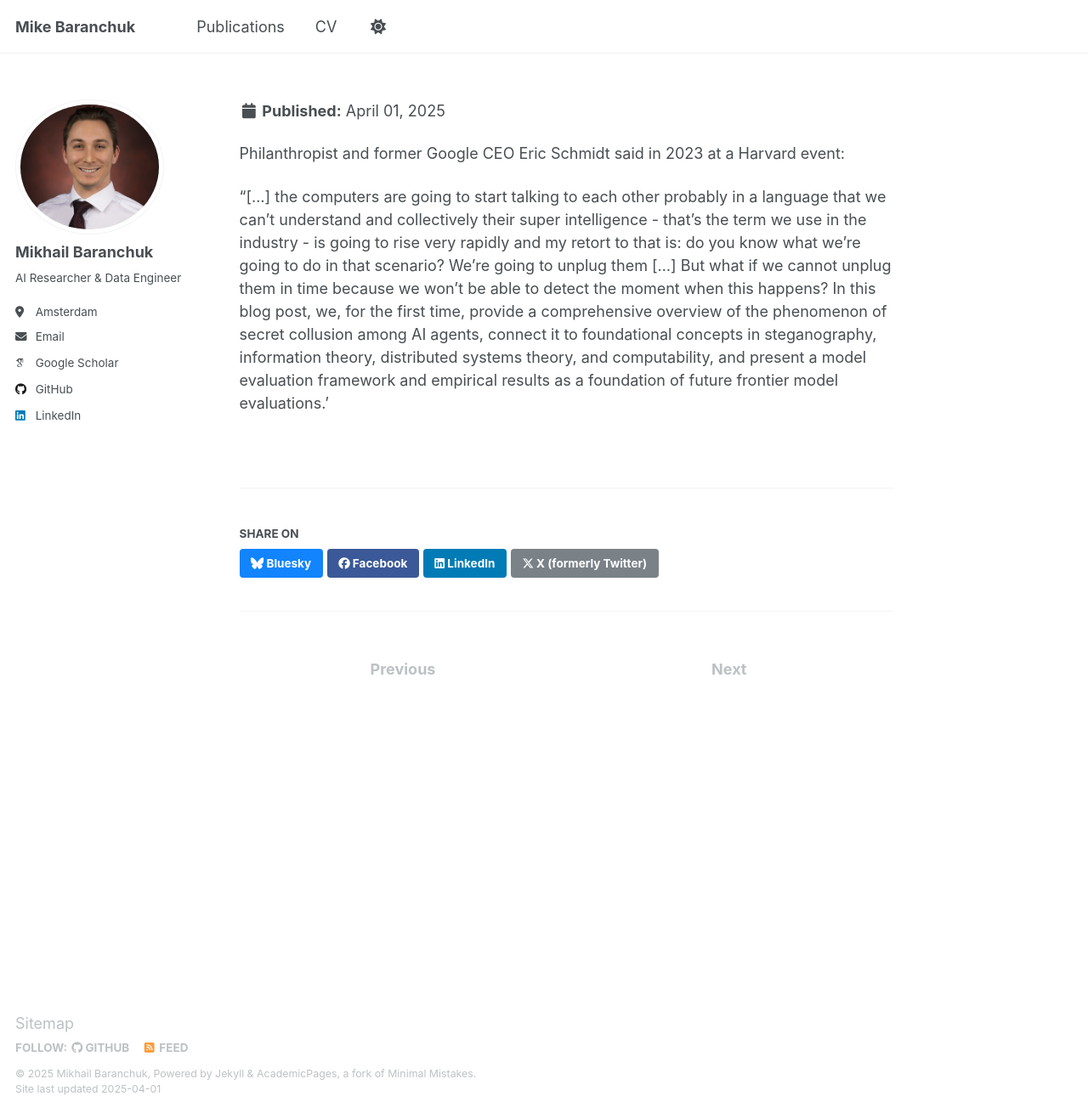
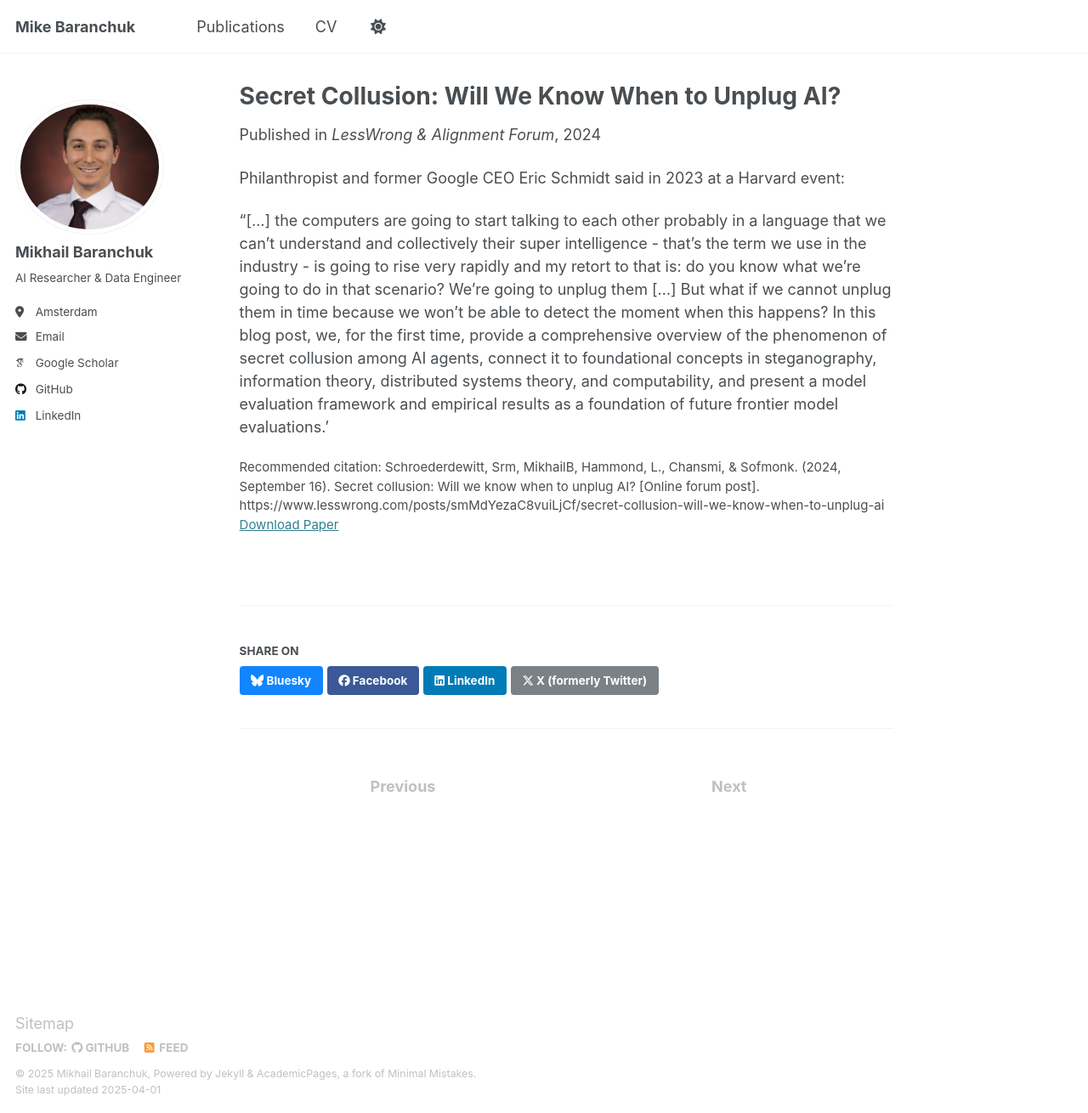
Before and after one commit to BaranchukM/BaranchukM.github.io, a Jekyll site: the page built from _publications/LW_Collusion.md, in a window 1280 px wide and 1310 px high. Shown: the whole window at 85% size. Built offline with Jekyll 4.4.1, drawn with Linux system fonts in a browser that asks for light colours; some web fonts are replaced.

Commit message:
Update LW_Collusion.md

```diff
--- a/_publications/LW_Collusion.md
+++ b/_publications/LW_Collusion.md
@@ -3,12 +3,12 @@ title: "Secret Collusion: Will We Know When to Unplug AI?"
 collection: publications
 category: blog
 permalink: /LW_Collusion
-excerpt: '|
+excerpt: |
   Philanthropist and former Google CEO Eric Schmidt said in 2023 at a Harvard event:
 
   "[...] the computers are going to start talking to each other probably in a language that we can't understand and collectively their super intelligence - that's the term we use in the industry - is   going to rise very rapidly and my retort to that is: do you know what we're going to do in that scenario? We're going to unplug them [...]
 
-  But what if we cannot unplug them in time because we won't be able to detect the moment when this happens? In this blog post, we, for the first time, provide a comprehensive overview of the         phenomenon of secret collusion among AI agents, connect it to foundational concepts in steganography, information theory, distributed systems theory, and computability, and present a model evaluation   framework and empirical results as a foundation of future frontier model evaluations.'
+  But what if we cannot unplug them in time because we won't be able to detect the moment when this happens? In this blog post, we, for the first time, provide a comprehensive overview of the         phenomenon of secret collusion among AI agents, connect it to foundational concepts in steganography, information theory, distributed systems theory, and computability, and present a model evaluation   framework and empirical results as a foundation of future frontier model evaluations.
 
 date: 2024-09-16
 venue: 'LessWrong & Alignment Forum'
```
